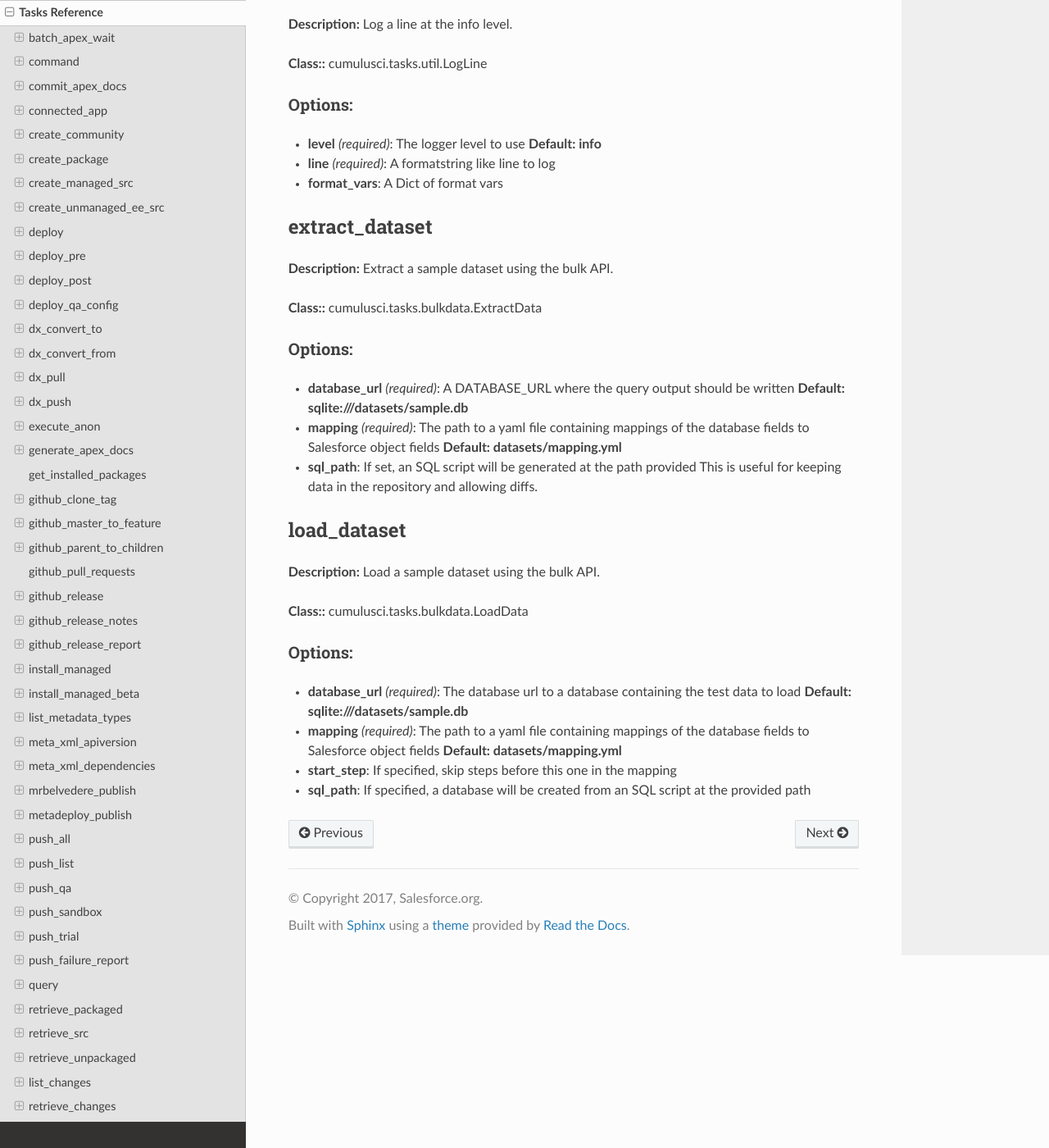
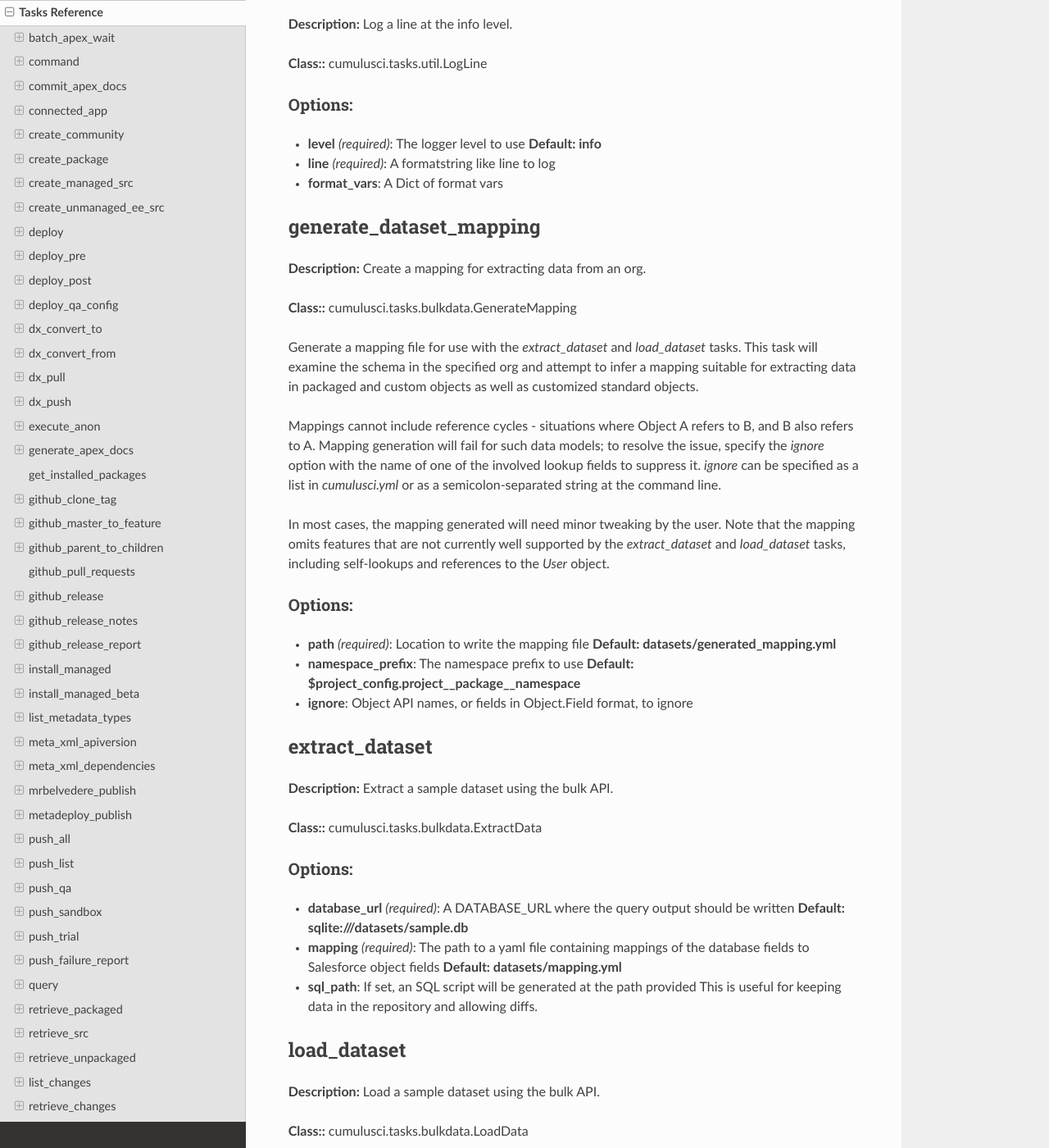
Before and after one commit to SFDO-Tooling/CumulusCI, a Sphinx documentation site: the page built from docs/tasks.rst, in a window 1280 px wide and 1400 px high, scrolled down 26871 px. Shown: the whole window at 82% size. Built offline with Sphinx 7.4.7 and the Read the Docs theme 2.0.0, drawn with Linux system fonts in a browser that asks for light colours; pages that are not in the unit, such as notebooks, are missing from menus.

```diff
--- a/docs/tasks.rst
+++ b/docs/tasks.rst
@@ -1037,6 +1037,37 @@
 * **line** *(required)*: A formatstring like line to log
 * **format_vars**: A Dict of format vars
 
+generate_dataset_mapping
+==========================================
+
+**Description:** Create a mapping for extracting data from an org.
+
+**Class::** cumulusci.tasks.bulkdata.GenerateMapping
+
+Generate a mapping file for use with the `extract_dataset` and `load_dataset` tasks.
+This task will examine the schema in the specified org and attempt to infer a
+mapping suitable for extracting data in packaged and custom objects as well as
+customized standard objects.
+
+Mappings cannot include reference cycles - situations where Object A refers to B,
+and B also refers to A. Mapping generation will fail for such data models; to
+resolve the issue, specify the `ignore` option with the name of one of the
+involved lookup fields to suppress it. `ignore` can be specified as a list in
+`cumulusci.yml` or as a semicolon-separated string at the command line.
+
+In most cases, the mapping generated will need minor tweaking by the user. Note
+that the mapping omits features that are not currently well supported by the
+`extract_dataset` and `load_dataset` tasks, including self-lookups and references to
+the `User` object.
+
+
+Options:
+------------------------------------------
+
+* **path** *(required)*: Location to write the mapping file **Default: datasets/generated_mapping.yml**
+* **namespace_prefix**: The namespace prefix to use **Default: $project_config.project__package__namespace**
+* **ignore**: Object API names, or fields in Object.Field format, to ignore
+
 extract_dataset
 ==========================================
 
```
Also changed, not shown: 1 other file.
